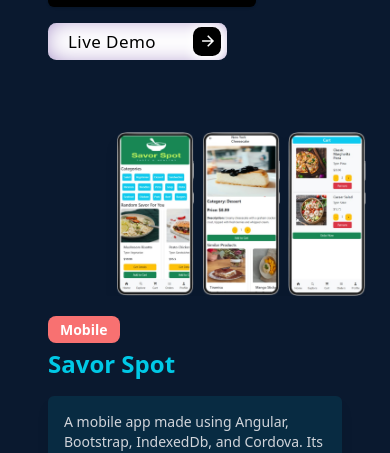
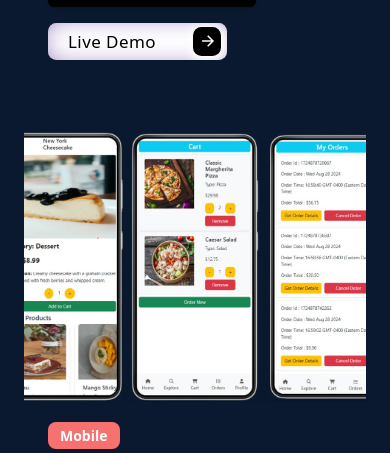
Before and after one commit to SahilThakar11/Portfolio, a React (Vite) app: page / in a window 390 px wide. Shown: the part 5460-5913 px from the top of the page. Built offline with nearby package versions, Linux system fonts and the light colour scheme.

Commit message:
chore: remove unnecessary left padding in mobile project images

```diff
--- a/src/components/Projects.jsx
+++ b/src/components/Projects.jsx
@@ -54,7 +54,7 @@
           <div>
             {project.isOnlyMobile ? (
               <div
-                className={`flex gap-2 justify-center items-center overflow-auto pl-[16.5rem] md:pl-0`}
+                className={`flex gap-2 justify-center items-center overflow-auto`}
               >
                 {project.mobileImgs.map((img, index) => (
                   <img
```
